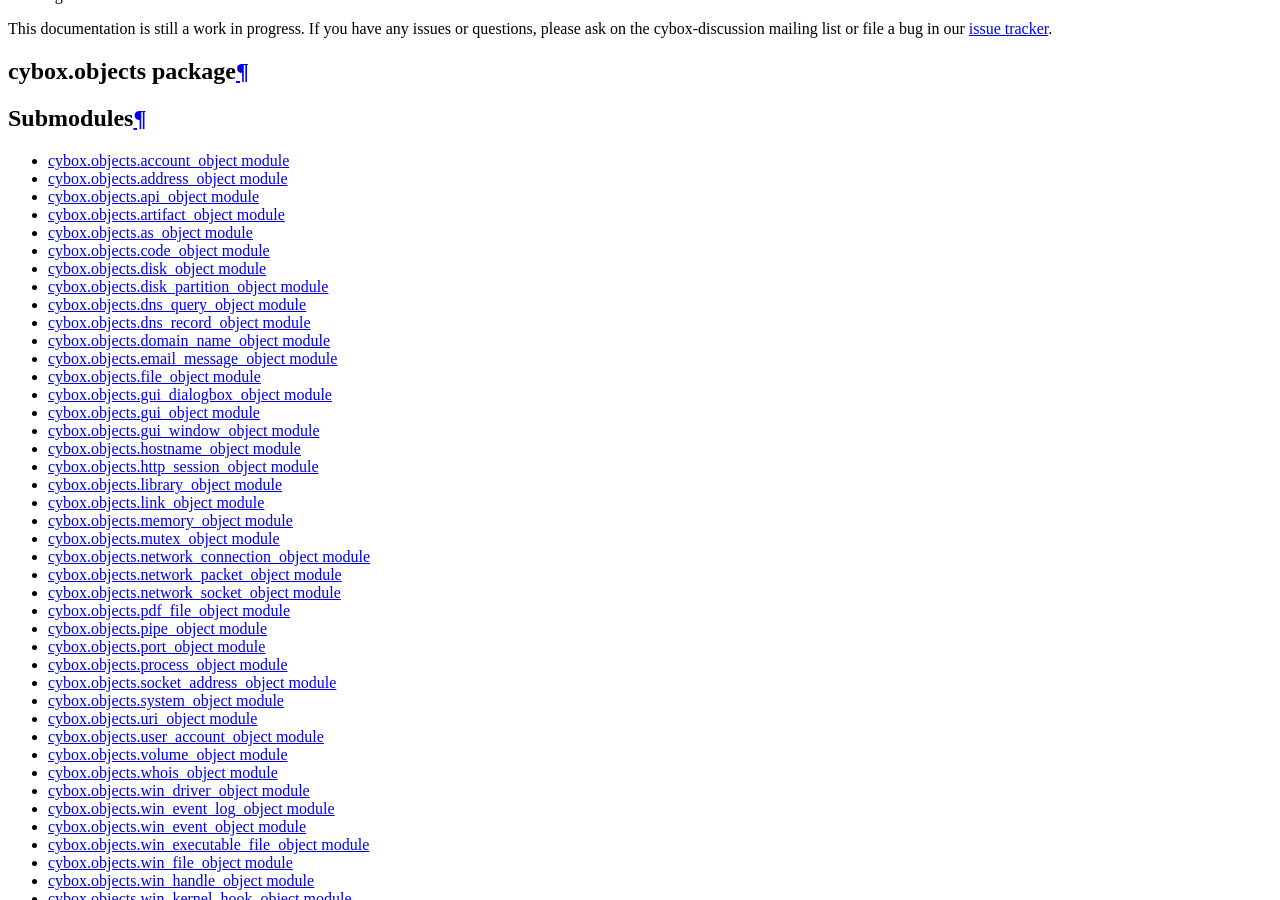
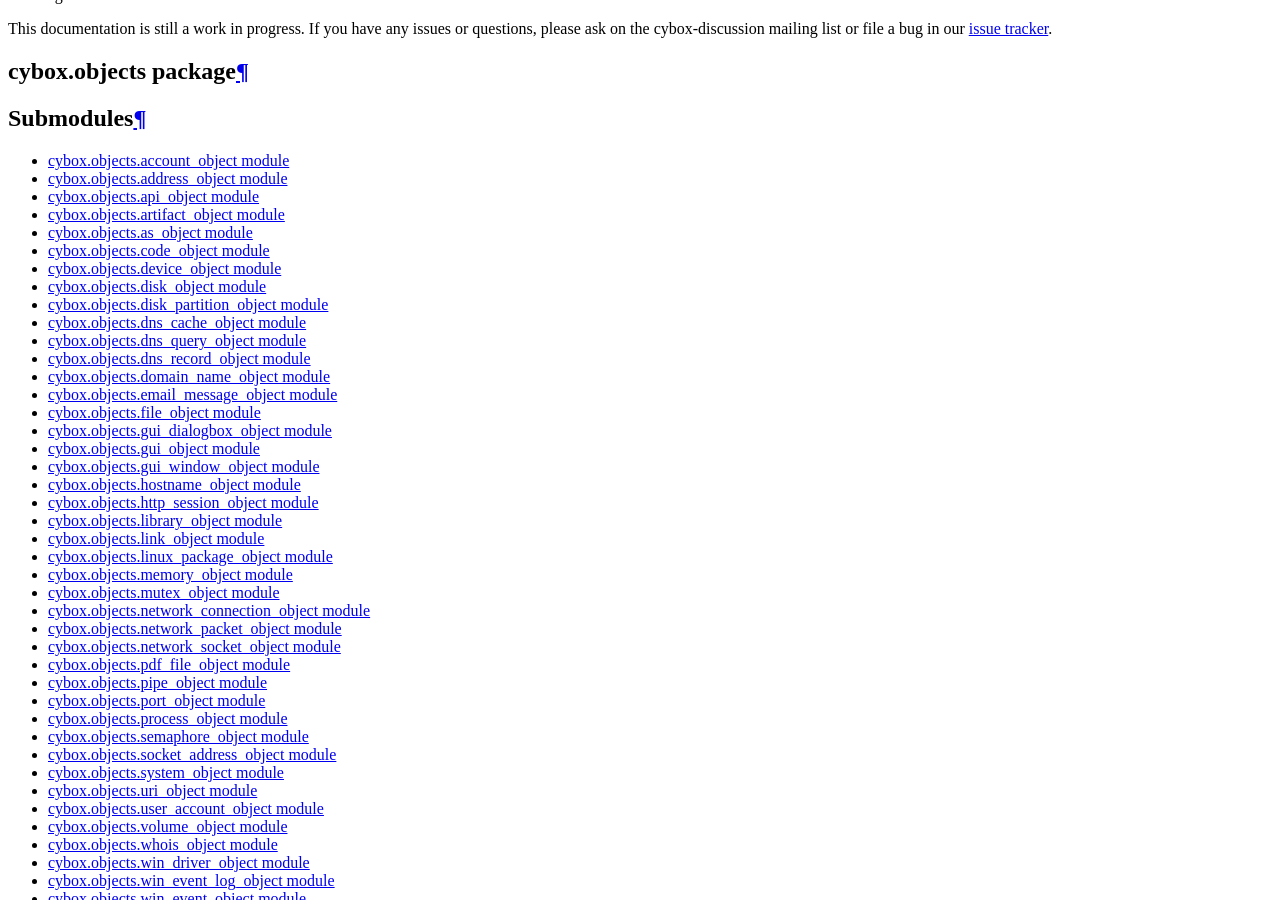
Before and after one commit to CybOXProject/python-cybox, a Sphinx documentation site: the page built from docs/api/cybox/objects/index.rst, in a window 1280 px wide and 900 px high, scrolled down 215 px. Built offline with Sphinx 7.4.7, drawn with Linux system fonts in a browser that asks for light colours; the version number is read from the project's files by our own code.

Commit message:
Add docs for new API objects

```diff
--- /dev/null
+++ b/docs/api/cybox/objects/device_object.rst
@@ -0,0 +1,7 @@
+cybox.objects.device_object module
+====================================
+
+.. automodule:: cybox.objects.device_object
+    :members:
+    :undoc-members:
+    :show-inheritance:
--- /dev/null
+++ b/docs/api/cybox/objects/dns_cache_object.rst
@@ -0,0 +1,7 @@
+cybox.objects.dns_cache_object module
+=====================================
+
+.. automodule:: cybox.objects.dns_cache_object
+    :members:
+    :undoc-members:
+    :show-inheritance:
--- a/docs/api/cybox/objects/index.rst
+++ b/docs/api/cybox/objects/index.rst
@@ -12,8 +12,10 @@ Submodules
    artifact_object
    as_object
    code_object
+   device_object
    disk_object
    disk_partition_object
+   dns_cache_object
    dns_query_object
    dns_record_object
    domain_name_object
@@ -26,6 +28,7 @@ Submodules
    http_session_object
    library_object
    link_object
+   linux_package_object
    memory_object
    mutex_object
    network_connection_object
@@ -35,6 +38,7 @@ Submodules
    pipe_object
    port_object
    process_object
+   semaphore_object
    socket_address_object
    system_object
    uri_object
--- /dev/null
+++ b/docs/api/cybox/objects/linux_package_object.rst
@@ -0,0 +1,7 @@
+cybox.objects.linux_package_object module
+=========================================
+
+.. automodule:: cybox.objects.linux_package_object
+    :members:
+    :undoc-members:
+    :show-inheritance:
--- /dev/null
+++ b/docs/api/cybox/objects/semaphore_object.rst
@@ -0,0 +1,7 @@
+cybox.objects.semaphore_object module
+=====================================
+
+.. automodule:: cybox.objects.semaphore_object
+    :members:
+    :undoc-members:
+    :show-inheritance:
```
